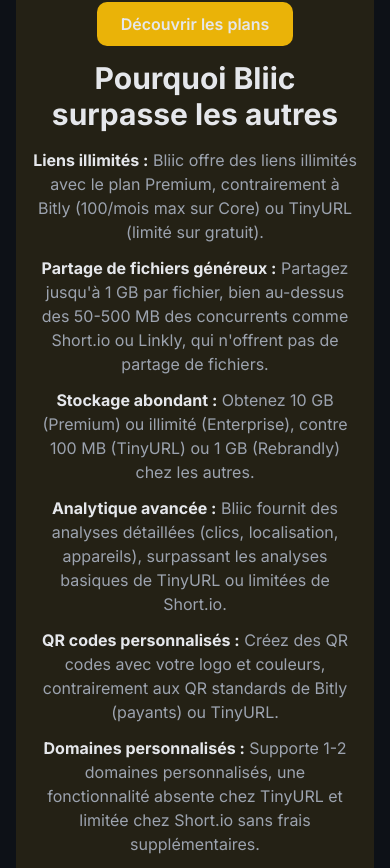
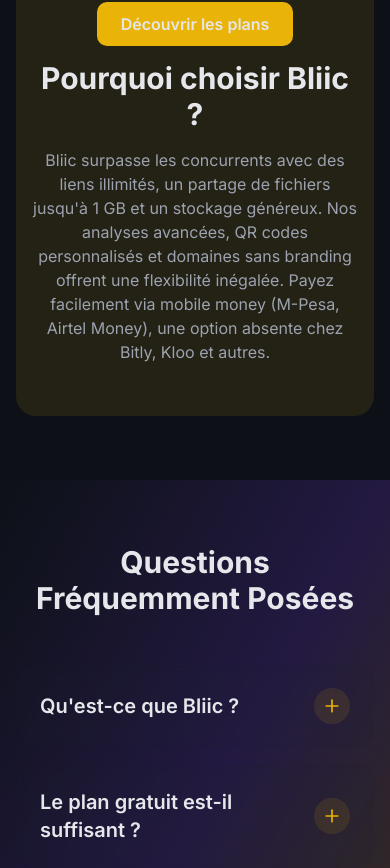
Before and after one commit to ezeckielknh/blinkoo, a React (Vite) app: page / in a window 390 px wide. Shown: the part 6776-7644 px from the top of the page. Built offline with nearby package versions, Linux system fonts and the light colour scheme.

Commit message:
add comparison section

```diff
--- a/src/components/ComparisonSection.tsx
+++ b/src/components/ComparisonSection.tsx
@@ -12,41 +12,6 @@
     { name: "TinyURL", logoDark: "assets/img/landing/tools/tinyurl-dark.svg", logoLight: "assets/img/landing/tools/tinyurl-light.svg" },
     { name: "Rebrandly", logoDark: "assets/img/landing/tools/rebrandly-dark.svg", logoLight: "assets/img/landing/tools/rebrandly-light.svg" },
     { name: "Linkly", logoDark: "assets/img/landing/tools/linkly-dark.svg", logoLight: "assets/img/landing/tools/linkly-light.svg" },
-  ];
-
-  const advantages = [
-    {
-      title: "Liens illimités",
-      description: "Bliic offre des liens illimités avec le plan Premium, contrairement à Bitly (100/mois max sur Core) ou TinyURL (limité sur gratuit).",
-    },
-    {
-      title: "Partage de fichiers généreux",
-      description: "Partagez jusqu'à 1 GB par fichier, bien au-dessus des 50-500 MB des concurrents comme Short.io ou Linkly, qui n'offrent pas de partage de fichiers.",
-    },
-    {
-      title: "Stockage abondant",
-      description: "Obtenez 10 GB (Premium) ou illimité (Enterprise), contre 100 MB (TinyURL) ou 1 GB (Rebrandly) chez les autres.",
-    },
-    {
-      title: "Analytique avancée",
-      description: "Bliic fournit des analyses détaillées (clics, localisation, appareils), surpassant les analyses basiques de TinyURL ou limitées de Short.io.",
-    },
-    {
-      title: "QR codes personnalisés",
-      description: "Créez des QR codes avec votre logo et couleurs, contrairement aux QR standards de Bitly (payants) ou TinyURL.",
-    },
-    {
-      title: "Domaines personnalisés",
-      description: "Supporte 1-2 domaines personnalisés, une fonctionnalité absente chez TinyURL et limitée chez Short.io sans frais supplémentaires.",
-    },
-    {
-      title: "Aucun branding imposé",
-      description: "Supprimez le branding Bliic avec Premium, contrairement à Bitly ou Rebrandly, qui imposent leur marque sur les plans gratuits.",
-    },
-    {
-      title: "Paiements par mobile money",
-      description: "Payez avec M-Pesa, Airtel Money, etc., une option unique que Bitly, Kloo, Short.io, TinyURL, Rebrandly et Linkly ne proposent pas.",
-    },
   ];
 
   const logoVariants = {
@@ -96,24 +61,15 @@
                   theme === "dark" ? "text-dark-text-primary" : "text-light-text-primary"
                 } font-sans`}
               >
-                Pourquoi Bliic surpasse les autres
+                Pourquoi choisir Bliic ?
               </h2>
-              <ul className="space-y-3 mb-4 max-w-lg mx-auto lg:mx-0">
-                {advantages.map((advantage, index) => (
-                  <motion.li
-                    key={advantage.title}
-                    className={`text-base ${theme === "dark" ? "text-dark-text-secondary" : "text-light-text-secondary"} font-sans`}
-                    initial={{ opacity: 0, y: 10 }}
-                    animate={{ opacity: 1, y: 0 }}
-                    transition={{ duration: 0.3, delay: index * 0.1 }}
-                  >
-                    <strong className={`${theme === "dark" ? "text-dark-text-primary" : "text-light-text-primary"}`}>
-                      {advantage.title} :
-                    </strong>{" "}
-                    {advantage.description}
-                  </motion.li>
-                ))}
-              </ul>
+              <p
+                className={`pb-3 mb-3 lg:mb-4 max-w-lg mx-auto lg:mx-0 text-base ${
+                  theme === "dark" ? "text-dark-text-secondary" : "text-light-text-secondary"
+                } font-sans`}
+              >
+                Bliic surpasse les concurrents avec des liens illimités, un partage de fichiers jusqu'à 1 GB et un stockage généreux. Nos analyses avancées, QR codes personnalisés et domaines sans branding offrent une flexibilité inégalée. Payez facilement via mobile money (M-Pesa, Airtel Money), une option absente chez Bitly, Kloo et autres.
+              </p>
               <Link
                 to="/subscription"
                 className={`cta-button hidden lg:inline-flex px-6 py-3 rounded-lg font-semibold text-base font-sans ${
```
